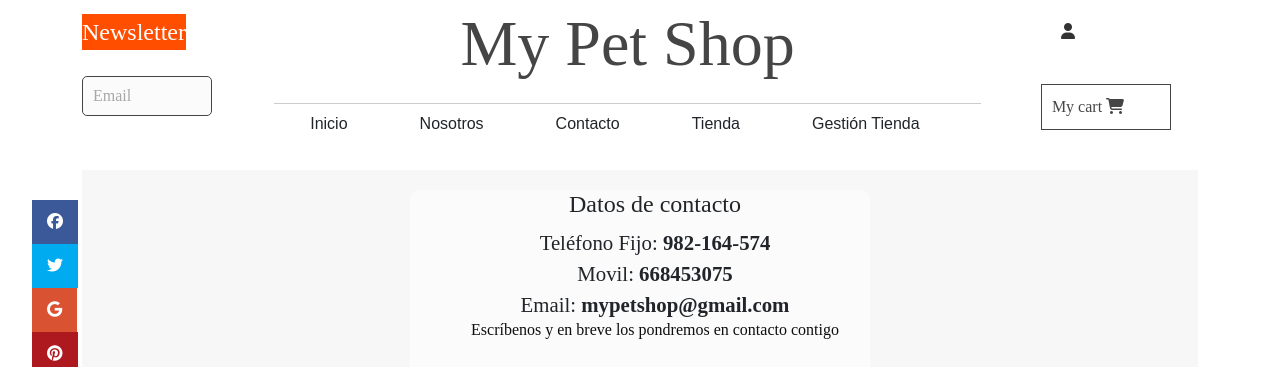
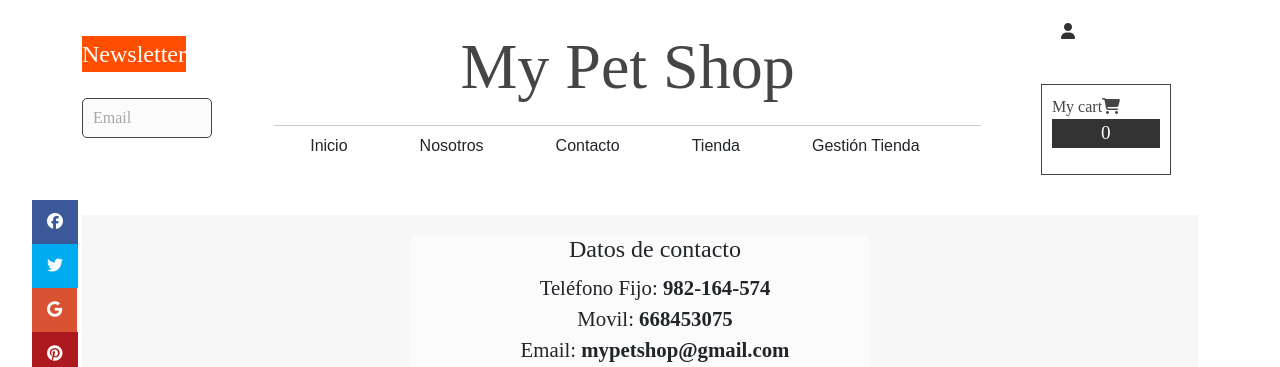
Before and after one commit to liaotco/webMascotas, a Django app: page /contacto/ in a window 1280 px wide. Shown: the top 367 px of the page. Run offline with Django 4.2, Linux system fonts and the light colour scheme; some libraries are stand-ins or nearby versions; some web fonts are replaced.

Commit message:
carga final

```diff
--- a/appCarrito/procesador_contexto.py
+++ b/appCarrito/procesador_contexto.py
@@ -1,13 +1,8 @@
 def total_carrito(request):
     total = 0
+    cantidad=0
     if 'carrito' in request.session.keys():
         for key, value in request.session['carrito'].items():
             total += value['subtotal']
-    return {'total_carrito': total}
-
-
-def cuantos_productos(request):
-    cantidad=0
-    for key,value in request.session['carrito'].items():
-        cantidad +=1
-    return{'productos_carrito':cantidad}
+            cantidad += value['cantidad']
+    return {'total_carrito': total, 'cantidadProd':cantidad}
--- a/webMascotas/static/css/estilosGestion.css
+++ b/webMascotas/static/css/estilosGestion.css
@@ -99,7 +99,7 @@ padding-left: 20px;
   color:white;
   cursor: pointer;
 }
-.listado-tabla{margin-top: 30px;}
+.listado-tabla{margin-top: 15px;}
 
 /*Acciones sobre DATOS*/
 a.link_accion {
--- a/webMascotas/static/css/estilosTienda.css
+++ b/webMascotas/static/css/estilosTienda.css
@@ -253,6 +253,13 @@ p{
   font-size: x-large;
   background-color: #FF4E00;
   color: white;
+}
+
+.cantidadCarrito{
+  background-color: #333;
+  color: white;
+  text-align: center;
+  font-size: larger;
 }
 /* ESTILOS DE SLIDER */
 
@@ -545,6 +552,15 @@ h1 {
 .agregar{ color:#333}
 .agregar:hover{background-color: #333; color: white;}
 .agregar:visited,.agregar:active{color:#333}
+
+
+@media (max-width:320px){
+  .container{
+    width: 300px;
+    margin: auto;
+  }
+}
+
 /*Estilos para tablet*/
 @media screen and (min-width:768px) {
   .container{
--- a/webMascotas/templates/baseTienda.html
+++ b/webMascotas/templates/baseTienda.html
@@ -42,7 +42,8 @@
           </div>
           <div class="main-header__container">
             <a href="" class="main-header__link"><i class="fas fa-user"></i></a>
-            <a href="{% url 'verCarrito' %}" class="main-header__btn">My cart <i class="fas fa-shopping-cart"></i></a>
+            <a href="{% url 'verCarrito' %}" class="main-header__btn">My cart<i class="fas fa-shopping-cart"></i> <p class="cantidadCarrito">{{cantidadProd}}</p></a>
+
           </div>
         </div>
   </header>
```
